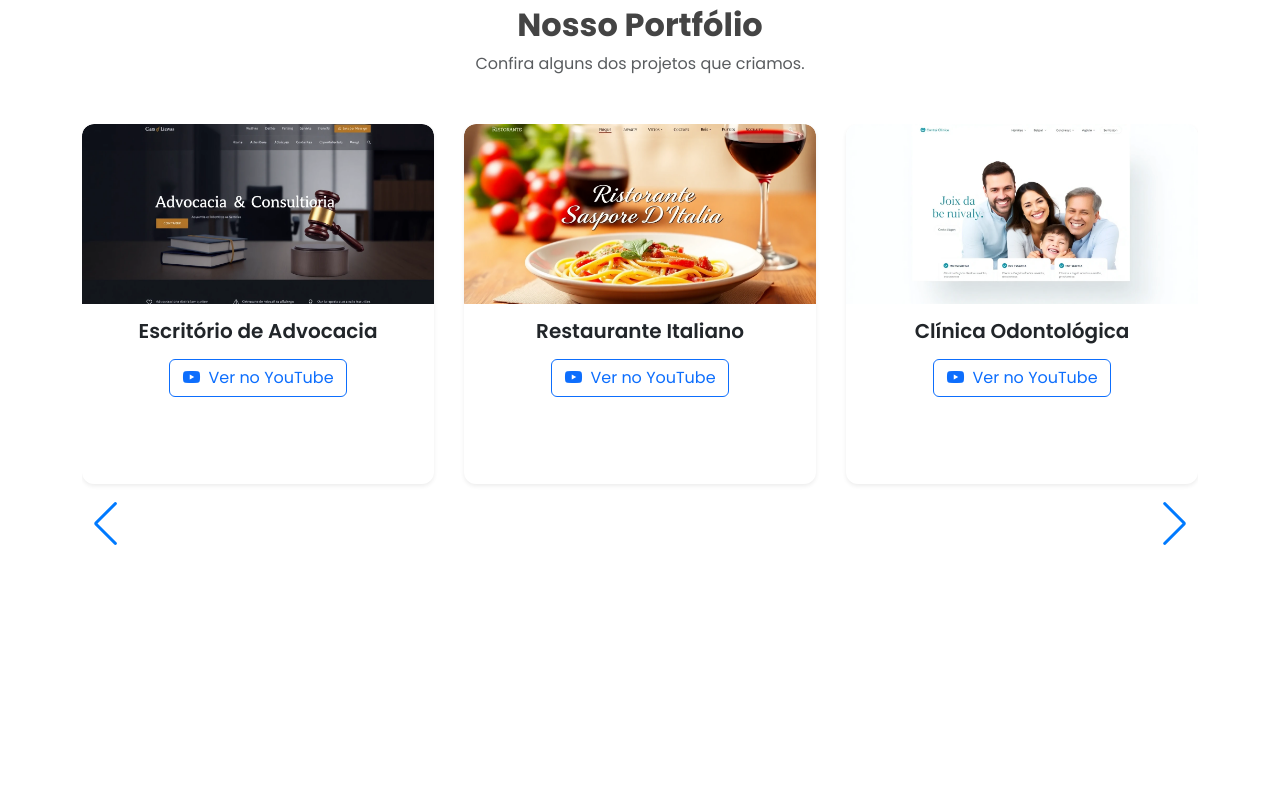
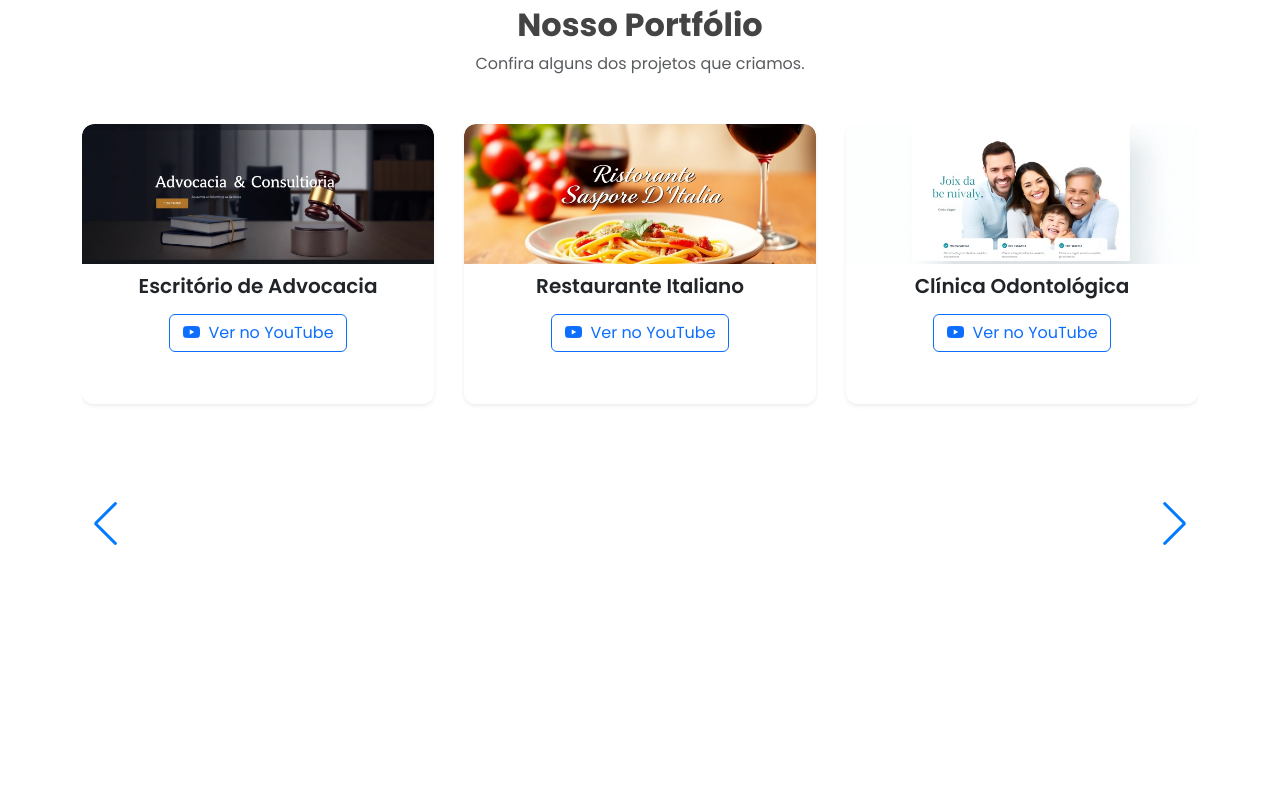
Before and after one commit to Adael-Oliveira/devpage, a plain HTML site: page index.html in a window 1280 px wide. Shown: the part 2040-2840 px from the top of the page. Drawn offline with nearby package versions, Linux system fonts and the light colour scheme.

Commit message:
Update style.css

```diff
--- a/style.css
+++ b/style.css
@@ -147,13 +147,13 @@ h1, h2, h3, h4, h5, h6 {
     width: 20px;
 }
 
-/* --- Portfolio Section --- */
+/* --- Portfolio Section Compacta --- */
 .portfolio-card {
     transition: all 0.3s ease;
     border: none;
     border-radius: 0.75rem;
-    max-height: 360px; /* Limita altura */
-    overflow: hidden;  /* Evita transbordo */
+    max-height: 280px; /* Altura total menor */
+    overflow: hidden;
 }
 
 .portfolio-card:hover {
@@ -163,17 +163,18 @@ h1, h2, h3, h4, h5, h6 {
 .portfolio-card img {
     border-top-left-radius: 0.75rem;
     border-top-right-radius: 0.75rem;
-    height: 180px; /* Imagem menor */
-    object-fit: cover; /* Corta proporcionalmente */
+    height: 140px; /* Antes 180px */
+    object-fit: cover;
 }
 
 .portfolio-card .card-body {
-    padding: 15px; /* Menos espaço interno */
+    padding: 10px; /* Antes 15px */
 }
 
 .portfolio-slider .swiper-slide {
-    padding-bottom: 20px; /* Antes 50px */
+    padding-bottom: 15px; /* Antes 50px */
 }
+
 
 /* --- Testimonials Section --- */
 .testimonial-item {
```
